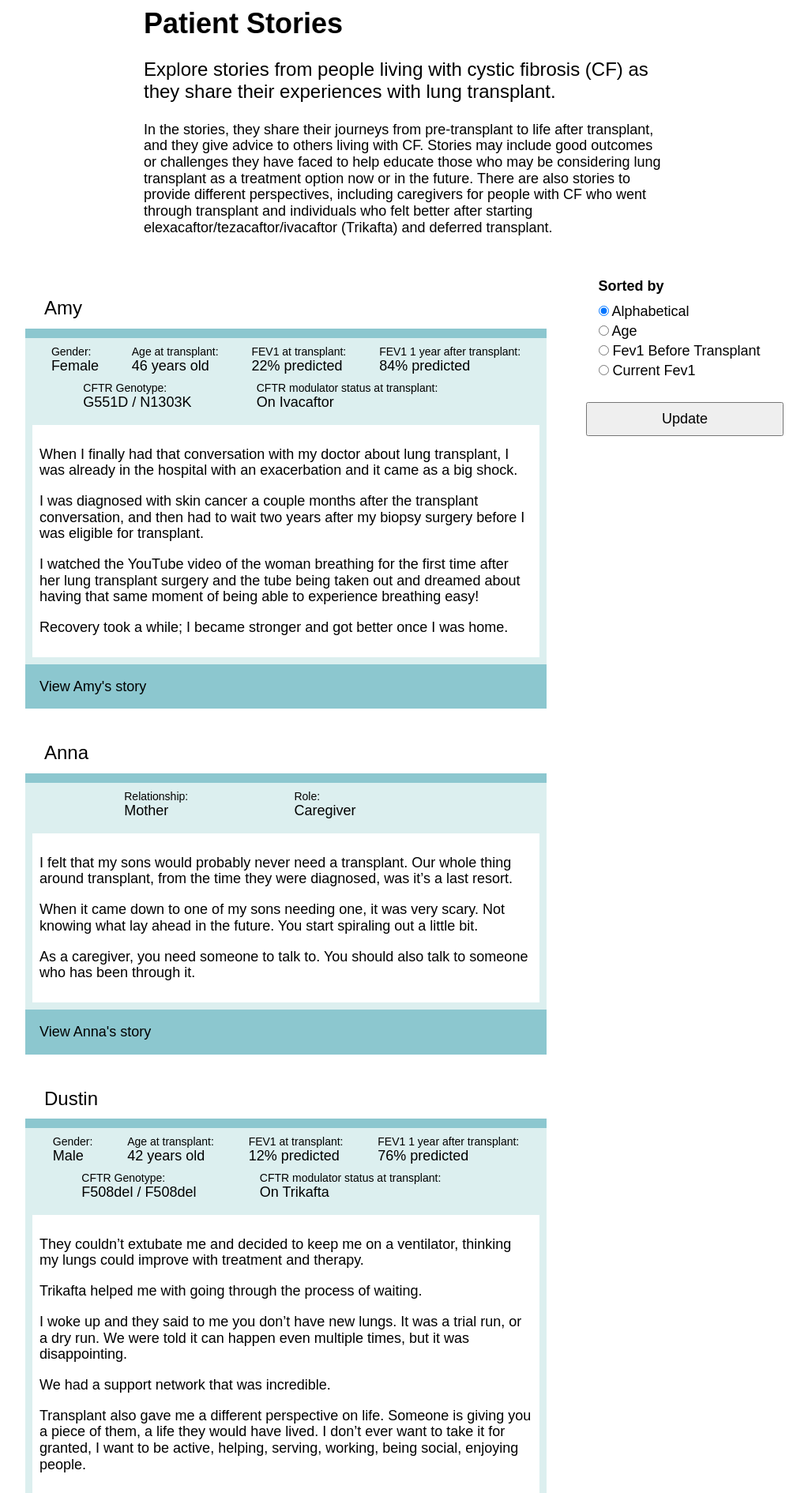
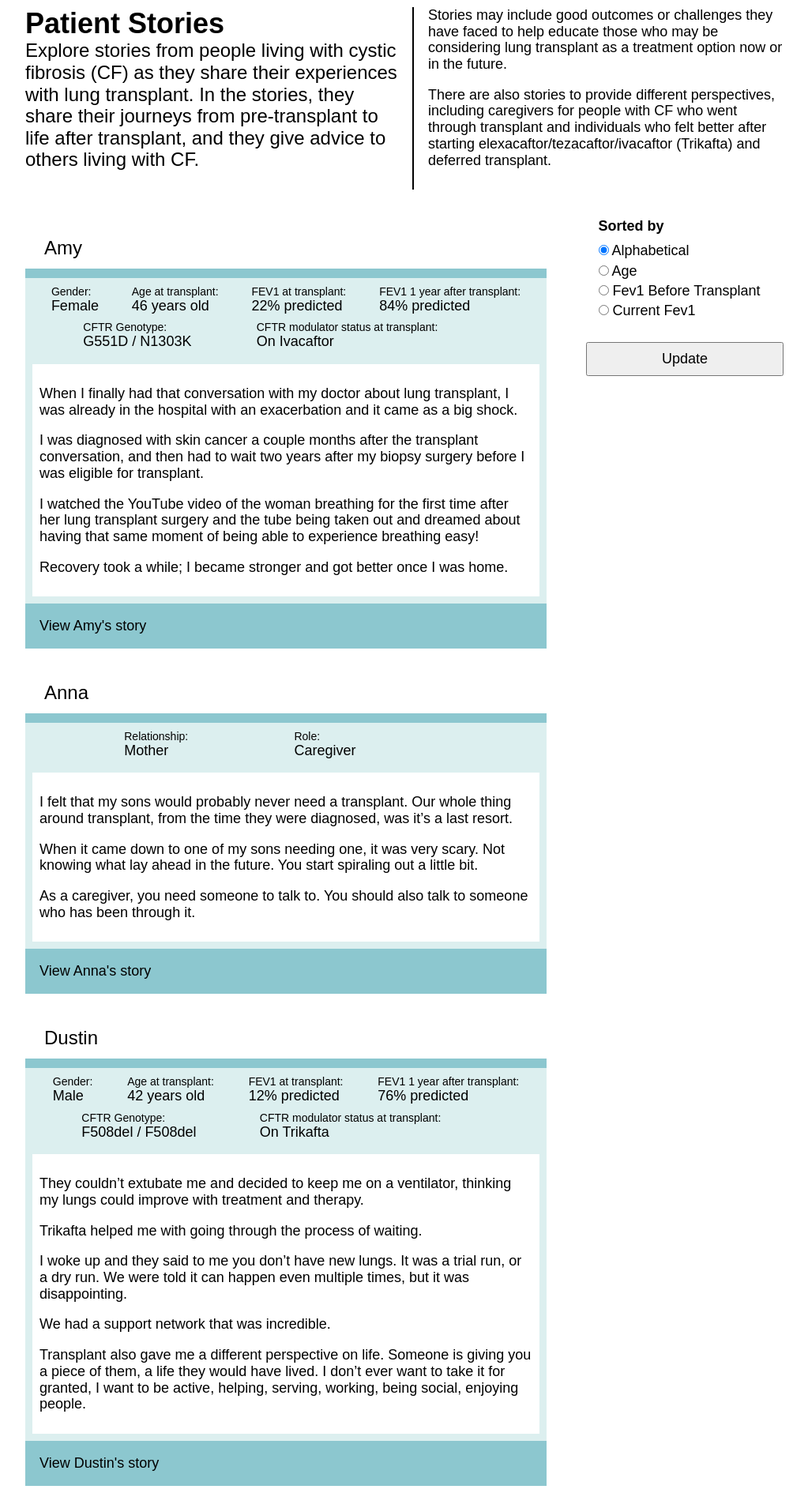
Before and after one commit to nickdotreid/take-on-transplant, a Django app: page /stories in a window 1280 px wide. Shown: the part 54-1944 px from the top of the page at 79% size, without its empty margins (128-1151 px from the left). Run offline with Django 3.2, Linux system fonts and the light colour scheme; data comes from the database, SQL or seed files in the repository; data that the repository does not hold is empty; style sheets or scripts are compiled from the project's sources; parts of the project's set-up code (start-up, migrations or seed data) failed here and were passed over; some libraries are stand-ins or nearby versions.

Commit message:
Adjusted page display

```diff
--- a/server/website/templates/frequently-asked-question-list.html
+++ b/server/website/templates/frequently-asked-question-list.html
@@ -1,7 +1,7 @@
 {% extends 'content-list-page.html' %}
 
 {% block mainContent %}
-<article class="container">
+<article class="container-with-aside">
     <h1>Frequently Asked Questions</h1>
     <p class="large">
         Read questions about lung transplant and answers provided by people
--- a/server/website/templates/patient-story-list-page.html
+++ b/server/website/templates/patient-story-list-page.html
@@ -1,20 +1,24 @@
 {% extends 'content-list-page.html' %}
 
 {% block mainContent %}
-<article class="container">
+<article class="container-with-aside">
+    <div class="content">
         <h1>Patient Stories</h1>
         <p class="large">
             Explore stories from people living with cystic fibrosis (CF) as they share
-        their experiences with lung transplant.
+            their experiences with lung transplant. In the stories, they share their journeys from pre-transplant to life after
+            transplant, and they give advice to others living with CF.
+        </p>
+    </div>
+    <aside>
+        <p>Stories may include good outcomes or challenges they have faced to help educate those who
+            may be considering lung transplant as a treatment option now or in the future.
         </p>
         <p>
-        In the stories, they share their journeys from pre-transplant to life after
-        transplant, and they give advice to others living with CF. Stories may
-        include good outcomes or challenges they have faced to help educate those who
-        may be considering lung transplant as a treatment option now or in the future.
             There are also stories to provide different perspectives, including caregivers for
             people with CF who went through transplant and individuals who felt better after
             starting elexacaftor/tezacaftor/ivacaftor (Trikafta) and deferred transplant.
         </p>
+    </aside>
 </article>
 {% endblock %}
--- a/server/website/templates/resource-library.html
+++ b/server/website/templates/resource-library.html
@@ -2,12 +2,14 @@
 
 {% block mainContent %}
 <article class="container-with-aside">
-    <div>
+    <div class="content">
         <h1>Resource Library</h1>
         <p class="large">
             Find medical information, facts, and helpful resources as you consider lung
             transplant for yourself or as a caregiver.
         </p>
+    </div>
+    <aside>
         <p>
             <strong>Topics include:</strong> Planning for transplant; caregiver information; transplant
             referral (including signs that your CF is worsening); eligibility, evaluation,
@@ -18,6 +20,6 @@
             This resource can help prepare you for conversations with your
             CF doctor, your caregivers, and your family/friends.
         </p>
-    </div>
+    </aside>
 </article>
 {% endblock %}
--- a/ui/layout.scss
+++ b/ui/layout.scss
@@ -43,7 +43,7 @@ body {
 
 @media(min-width: 1000px) {
     .container {
-        width: 660px;
+        width: 960px;
         margin: 0px auto;
     }
 }
@@ -132,7 +132,7 @@ body {
         display: flex;
         flex-direction: row;
         flex-wrap: wrap;
-        width: 860px;
+        width: 960px;
 
         > * {
             flex: 1 1 300px;
@@ -143,7 +143,7 @@ body {
         }
 
         > aside {
-            flex: 0 0 300px;
+            flex: 0 0 450px;
             border-left: 2px #000 solid;
             padding-left: 1em;
             margin-left: 1em;
```
Lines whose indentation alone changed are shown as unchanged.
